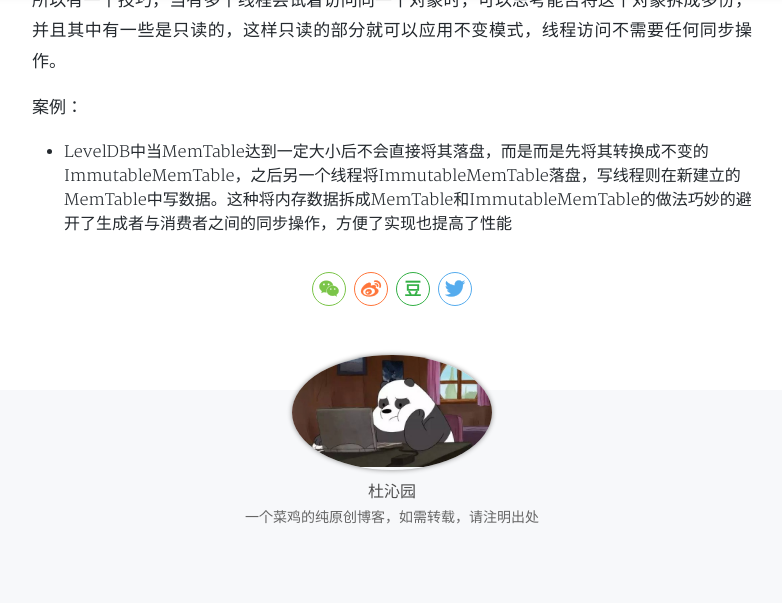
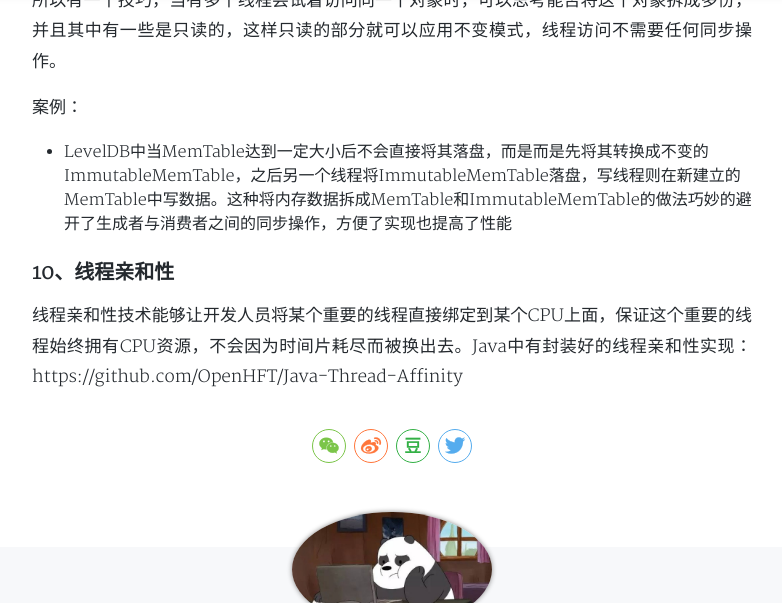
Before and after one commit to DQinYuan/dqinyuan.github.io, a Jekyll site: the page built from _posts/2018-09-23-aboutconcurrent.md, in a window 1280 px wide and 900 px high, scrolled down 2554 px, cut to the strip 0-603 px from the top of the window. Shown: the whole strip, without its empty margins (248-1030 px from the left). Built offline with Jekyll 4.4.1, drawn with Linux system fonts in a browser that asks for light colours; nearby versions of some CDN libraries; comment, search, counter and statistics services are not loaded; a style sheet for code colours, icons or effects is not loaded.

Commit message:
thread affinity

```diff
--- a/_posts/2018-09-23-aboutconcurrent.md
+++ b/_posts/2018-09-23-aboutconcurrent.md
@@ -99,3 +99,11 @@ CPU的缓存都是以缓存行（通常为64B）为单位的，即使互相之
 案例：
 
 - LevelDB中当MemTable达到一定大小后不会直接将其落盘，而是而是先将其转换成不变的ImmutableMemTable，之后另一个线程将ImmutableMemTable落盘，写线程则在新建立的MemTable中写数据。这种将内存数据拆成MemTable和ImmutableMemTable的做法巧妙的避开了生成者与消费者之间的同步操作，方便了实现也提高了性能
+
+
+
+### 10、线程亲和性
+
+
+
+线程亲和性技术能够让开发人员将某个重要的线程直接绑定到某个CPU上面，保证这个重要的线程始终拥有CPU资源，不会因为时间片耗尽而被换出去。Java中有封装好的线程亲和性实现：https://github.com/OpenHFT/Java-Thread-Affinity
```
